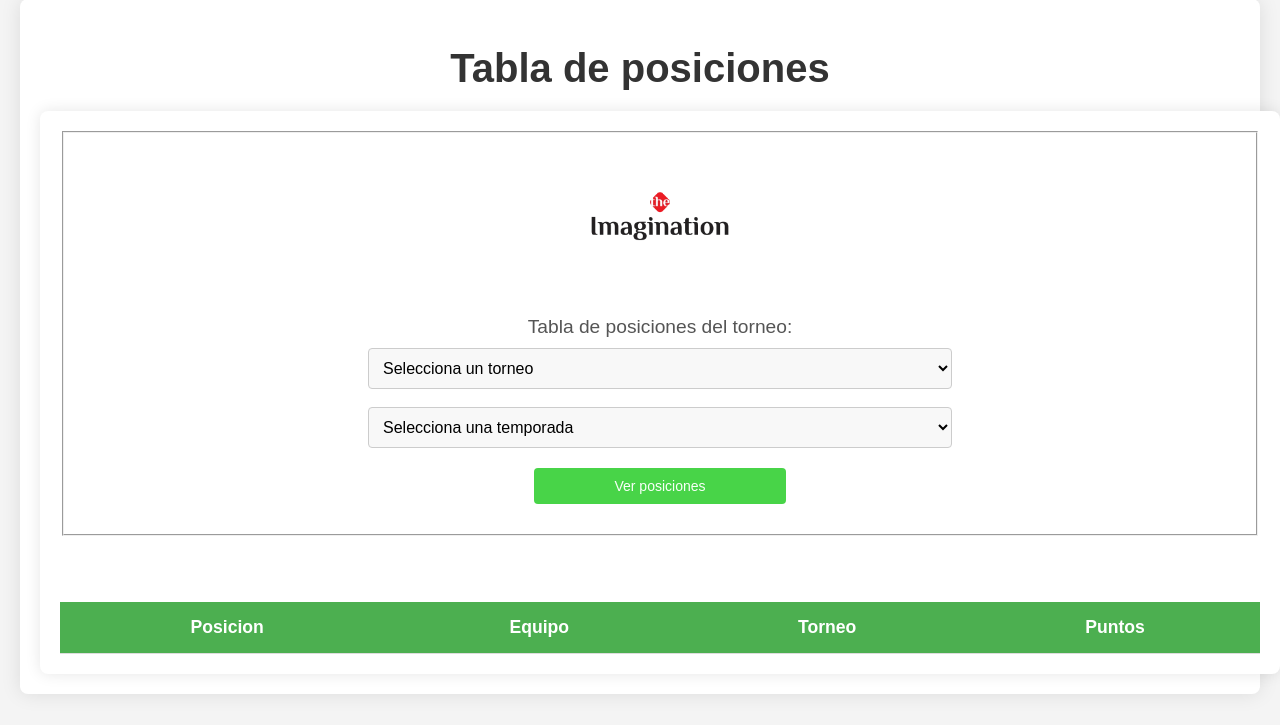
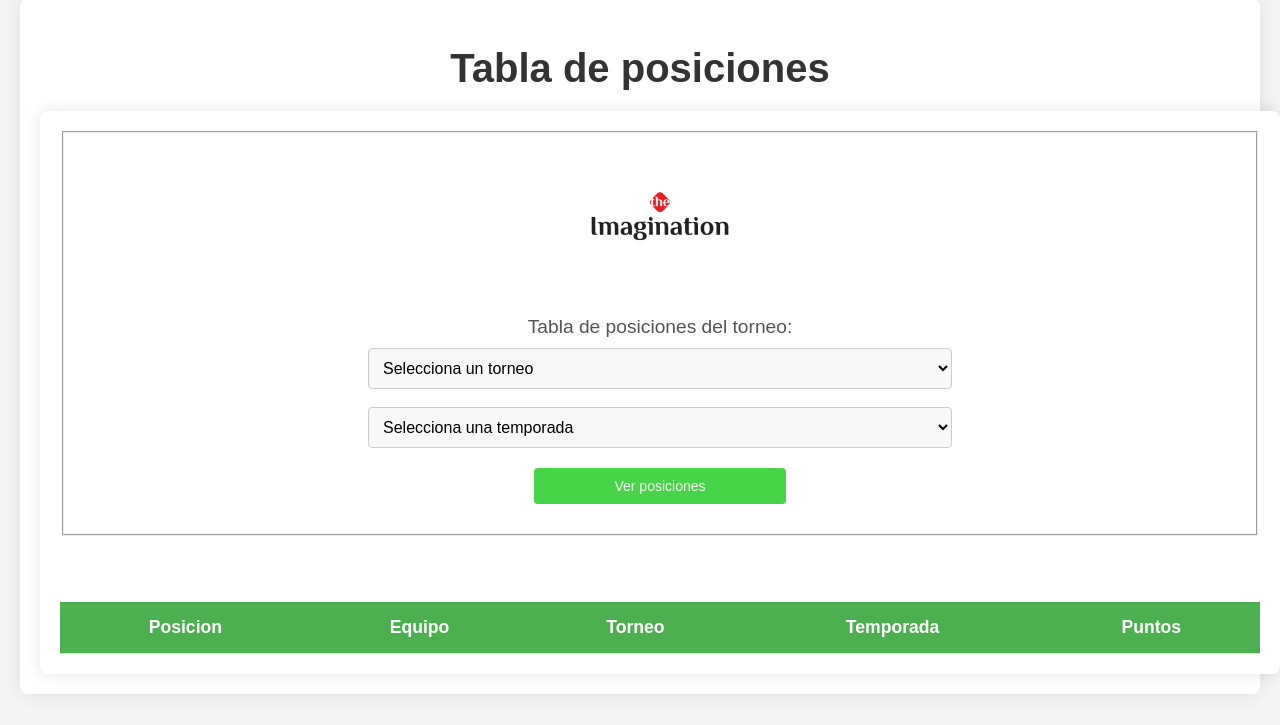
Before and after one commit to EilerGomez/Practica1_TS1_SS_2024, a PHP site: page /practica1_TS1/index.php?c=punto in a window 1280 px wide. Shown: the part 75-800 px from the top of the page. Run offline with PHP 8.4, Linux system fonts and the light colour scheme; data that the repository does not hold is empty.

```diff
--- a/app/modelo/puntos.php
+++ b/app/modelo/puntos.php
@@ -20,7 +20,7 @@ class Puntos
     public function getPuntos($id_torneo, $temporada)
     {
         try {
-            $query = $this->pdo->prepare("SELECT  e.nombre as equipo,t.nombre as torneo, sum(p.puntos) as puntos from puntos p
+            $query = $this->pdo->prepare("SELECT  e.nombre as equipo,t.nombre as torneo, sum(p.puntos) as puntos, pt.temporada as temporada from puntos p
                     	left join equipos e on(p.id_equipo=e.id)
                         left join partidos pt on(pt.id=p.id_partido)
                         left join torneos t on (t.id=pt.id_torneo) where pt.id_torneo=? and pt.temporada=? group by (e.nombre) order by puntos desc;
--- a/app/vista/puntos/tabla_posiciones.php
+++ b/app/vista/puntos/tabla_posiciones.php
@@ -45,6 +45,7 @@
                             <th>Posicion</th>
                             <th>Equipo</th>
                             <th>Torneo</th>
+                            <th>Temporada</th>
                             <th>Puntos</th>
                         </tr>
                     </thead>
@@ -56,6 +57,7 @@
                                 <td><?= $index ?></td>
                                 <td><?= $t->equipo ?></td>
                                 <td><?= $t->torneo ?></td>
+                                <td><?= $t->temporada ?></td>
                                 <td><?= $t->puntos ?></td>
 
                             </tr>
```
Also changed, not shown: 2 other files.
